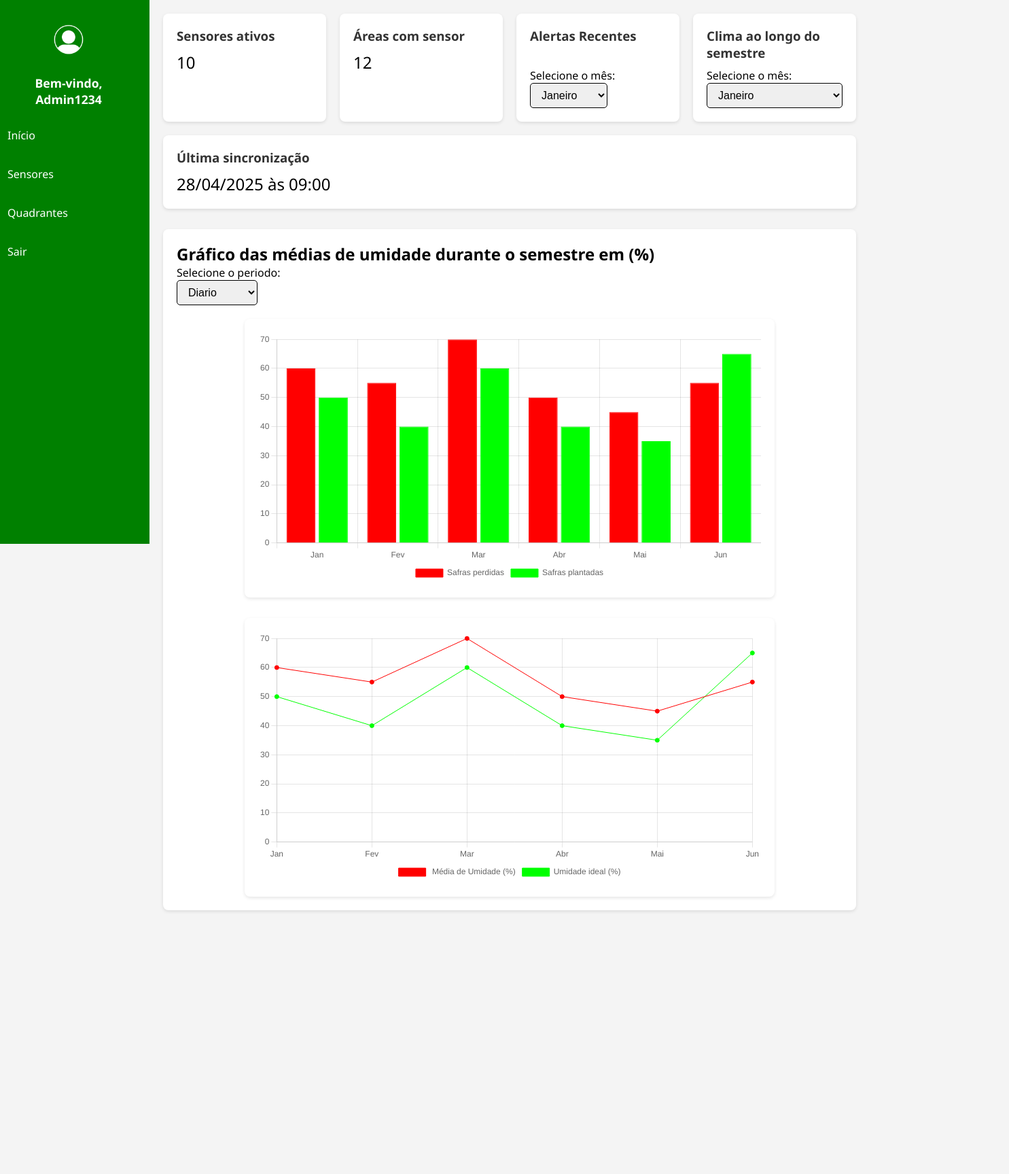
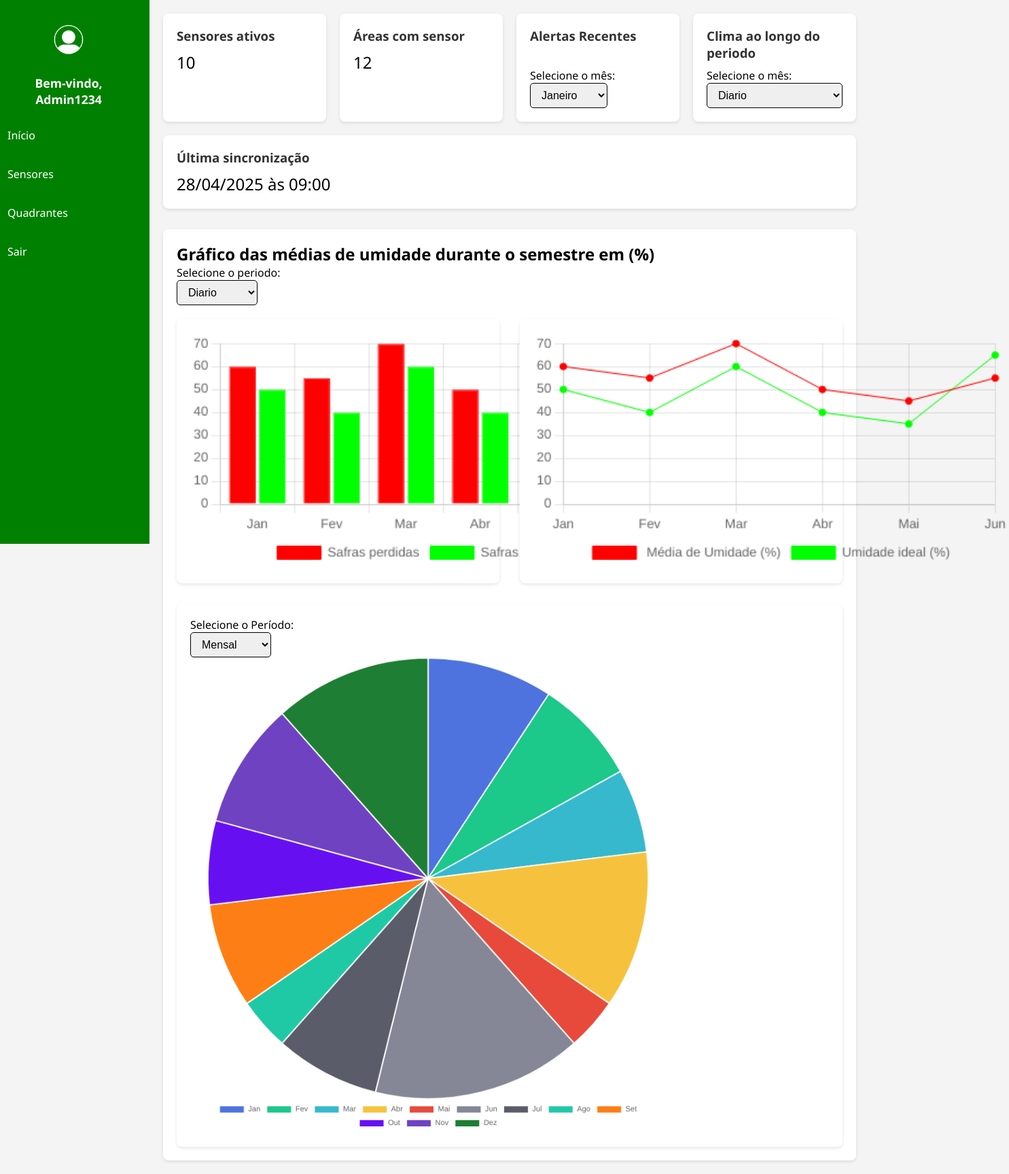
Before and after one commit to AgroSense-SPRINT-2/Entregaveis-Sprint, a plain HTML site: page SiteEstaticoAlgoritmos/Institucional/Cliente/Cliente.html in a window 1280 px wide. Shown: the whole page at 68% size, 1485 px wide, since content can reach past the window. Before the commit the page ends 1359 px from the top, so only its background shows below. Drawn offline with nearby package versions, Linux system fonts and the light colour scheme.

Commit message:
criação grafico de precipitação

```diff
--- a/SiteEstaticoAlgoritmos/Institucional/Cliente/Cliente.css
+++ b/SiteEstaticoAlgoritmos/Institucional/Cliente/Cliente.css
@@ -120,21 +120,21 @@ select {
 }
 .graficos {
     display: flex;
-    justify-content: center;
-    align-items: center;
     flex-wrap: wrap;
     gap: 30px;
     margin-top: 20px;
-  }
+}
 
-  .grafico-container {
+.grafico-container {
     background: white;
     padding: 20px;
     border-radius: 8px;
     box-shadow: 0 2px 5px rgba(0,0,0,0.1);
-  }
+    flex: 1 1 45%;
+    min-width: 300px;
+}
 
-  .grafico-container canvas {
-    width: 740px;
-    height: 600px;
-  }
+.grafico-container canvas {
+    width: 700px !important;
+    height: auto !important;
+}
--- a/SiteEstaticoAlgoritmos/Institucional/Cliente/Cliente.html
+++ b/SiteEstaticoAlgoritmos/Institucional/Cliente/Cliente.html
@@ -31,8 +31,8 @@
             <div class="card card-media">
               <h3>Alertas Recentes</h3>
               <div class="media-content">
-                <label for="mesesR">Selecione o mês:</label> <br>
-                <select id="mesesR" name="mesesR" onchange="filtro()">
+                <label for="Alerta">Selecione o mês:</label> <br>
+                <select id="Alerta" name="Alerta" onchange="filtro2()">
                   <option value="1">Janeiro</option>
                   <option value="2">Fevereiro</option>
                   <option value="3">Março</option>
@@ -45,15 +45,15 @@
             </div>
 
             <div class="card card-media">
-              <h3>Clima ao longo do semestre</h3>
-              <label for="mesesC">Selecione o mês:</label>
-              <select id="mesesC" name="mesesC" onchange="filtro()">
-                <option value="1">Janeiro</option>
-                <option value="2">Fevereiro</option>
-                <option value="3">Março</option>
-                <option value="4">Abril</option>
-                <option value="5">Maio</option>
-                <option value="6">Junho</option>
+              <h3>Clima ao longo do periodo</h3>
+              <label for="Clima">Selecione o mês:</label>
+              <select id="Clima" name="Clima" onchange="filto2()">
+                <option value="1">Diario</option>
+                  <option value="2">Mensal</option>
+                  <option value="3">Semanal</option>
+                  <option value="4">Semestral</option>
+                  <option value="5">Trimestral</option>
+                  <option value="6">Anual</option>
               </select>
               <div id="respostaC"></div>
             </div>
@@ -82,9 +82,21 @@
                 <div class="grafico-container">
                   <canvas id="graficoEspecifico"></canvas>
                 </div>
+                <div class="grafico-container">
+                  <div class="media-content">
+                    <label for="periodoSelect">Selecione o Período:</label><br>
+                    <select id="periodoSelect" onchange="atualizarGraficoPizza()">
+                      <option value="mensal">Mensal</option>
+                      <option value="semanal">Semanal</option>
+                      <option value="trimestral">Trimestral</option>
+                      <option value="semestral">Semestral</option>
+                      <option value="anual">Anual</option>
+                    </select>
+                  </div>
+                  <canvas id="graficoPizza"></canvas>
+                </div>
               </div>
             </section>
-
 </body>
 </html>
 <script>
@@ -229,19 +241,77 @@ const dadosSafra = {
   const infoUmidade = dados[periodo];
   const infoSafra = dadosSafra[periodo];
 
-  if (infoUmidade && infoSafra) {
-    // Atualizar graficoGeral (dados de umidade)
+  if (infoUmidade && infoSafra)
+  {
+
     grafico.data.labels = infoUmidade.labels;
     grafico.data.datasets[0].data = infoUmidade.mediaUmidade;
     grafico.data.datasets[1].data = infoUmidade.umidadeIdeal;
     grafico.update();
 
-    // Atualizar graficoEspecifico (dados de safra)
+
     grafico2.data.labels = infoSafra.labels;
     grafico2.data.datasets[0].data = infoSafra.mediaSafra;
     grafico2.data.datasets[1].data = infoSafra.safraIdeal;
     grafico2.update();
   }
 }
+// Dados para o gráfico de pizza (chuva)
+const dadosChuva = {
+  mensal: [12, 10, 8, 15, 5, 20, 10, 5, 10, 8, 12, 15],
+  semanal: [3, 4, 2, 5, 6, 2, 8, 1, 3, 2, 5, 7],
+  trimestral: [30, 20, 25, 25],
+  semestral: [55, 45],
+  anual: [100]
+};
 
+// Função para gerar labels do gráfico de pizza
+function gerarLabelsPizza(periodo) {
+  switch (periodo) {
+    case 'mensal':
+      return ['Jan', 'Fev', 'Mar', 'Abr', 'Mai', 'Jun', 'Jul', 'Ago', 'Set', 'Out', 'Nov', 'Dez'];
+    case 'semanal':
+      return ['Sem 1', 'Sem 2', 'Sem 3', 'Sem 4', 'Sem 5', 'Sem 6', 'Sem 7', 'Sem 8', 'Sem 9', 'Sem 10', 'Sem 11', 'Sem 12'];
+    case 'trimestral':
+      return ['Jan-Mar', 'Abr-Jun', 'Jul-Set', 'Out-Dez'];
+    case 'semestral':
+      return ['Jan-Jun', 'Jul-Dez'];
+    case 'anual':
+      return ['Ano Completo'];
+    default:
+      return [];
+  }
+}
+
+// Criação inicial do gráfico de pizza
+const ctxPizza = document.getElementById('graficoPizza').getContext('2d');
+let graficoPizza = new Chart(ctxPizza, {
+  type: 'pie',
+  data: {
+    labels: gerarLabelsPizza('mensal'),
+    datasets: [{
+      data: dadosChuva.mensal,
+      backgroundColor: [
+        '#4e73df', '#1cc88a', '#36b9cc', '#f6c23e',
+        '#e74a3b', '#858796', '#5a5c69', '#20c9a6',
+        '#fd7e14', '#6610f2', '#6f42c1', '#1e7e34'
+      ]
+    }]
+  },
+  options: {
+    plugins: {
+      legend: {
+        position: 'bottom'
+      }
+    }
+  }
+});
+
+// Função para atualizar o gráfico de pizza
+function atualizarGraficoPizza() {
+  const periodo = document.getElementById('periodoSelect').value;
+  graficoPizza.data.labels = gerarLabelsPizza(periodo);
+  graficoPizza.data.datasets[0].data = dadosChuva[periodo];
+  graficoPizza.update();
+}
 </script>
```
Also changed, not shown: SiteEstaticoAlgoritmos/Cadastro/cadastro.html (+1 -3 lines), SiteEstaticoAlgoritmos/Login/login.html (+3 -2 lines).
